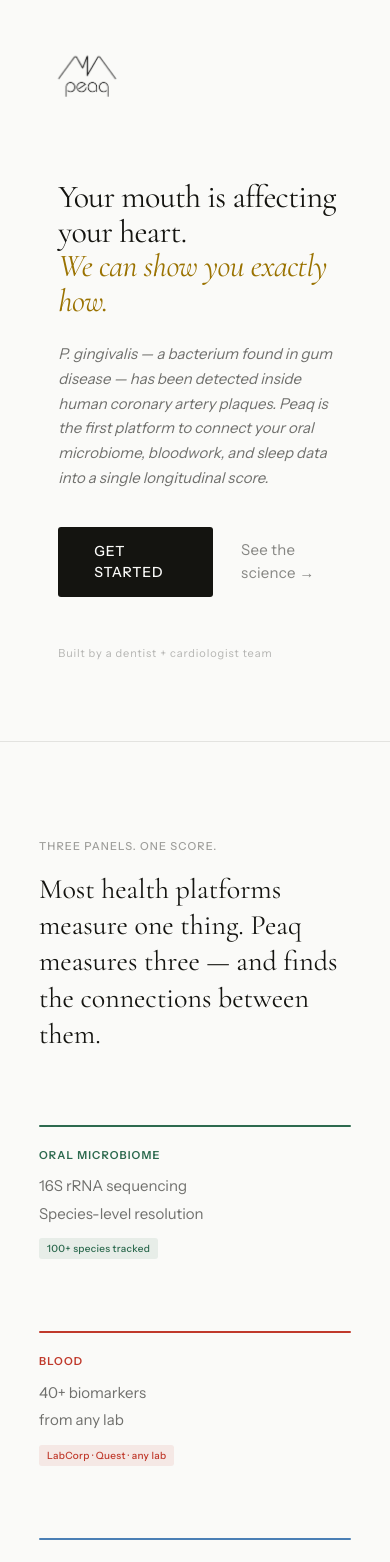
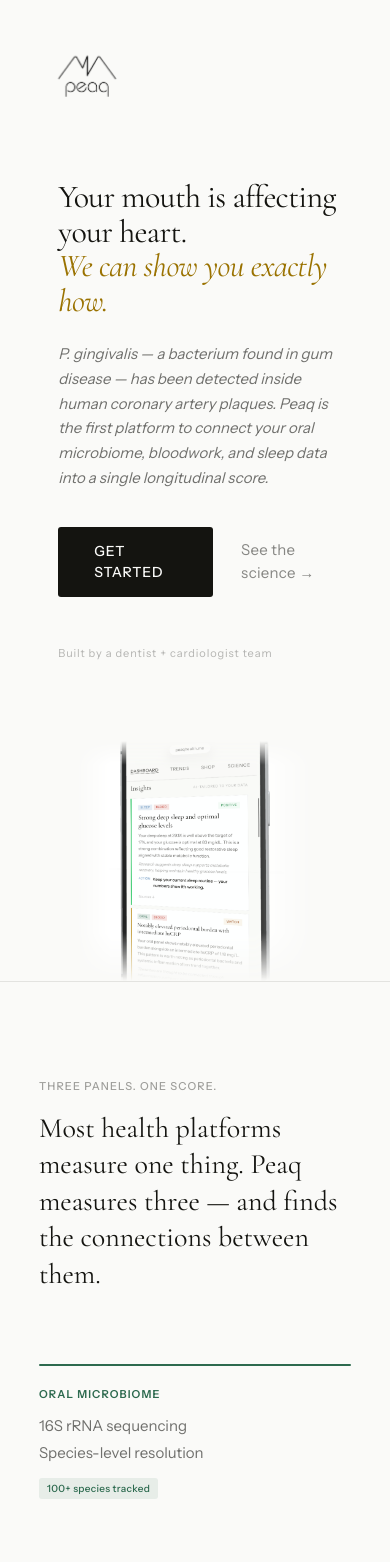
Before and after one commit to drmemes1/peaqhealth, a Next.js app in the folder peaqhealth_1/apps/web/: page / in a window 390 px wide. Shown: the top 1562 px of the page. Built offline with nearby package versions, Linux system fonts and the light colour scheme.

Commit message:
fix: mobile-friendly hero image and app showcase grids

```diff
--- a/peaqhealth_1/apps/web/app/globals.css
+++ b/peaqhealth_1/apps/web/app/globals.css
@@ -227,9 +227,21 @@ body {
     padding-top: 100px !important;
     min-height: auto !important;
   }
-  .hero-phone-col,
   .hero-mockup {
-    display: none !important;
+    max-height: 50vh !important;
+    justify-content: center !important;
+  }
+  .hero-mockup img {
+    max-height: 50vh !important;
+    max-width: 70% !important;
+  }
+  .app-showcase-grid {
+    grid-template-columns: 1fr !important;
+    gap: 48px !important;
+  }
+  .app-showcase-grid img {
+    max-width: 260px !important;
+    margin: 0 auto !important;
   }
 }
 
```
